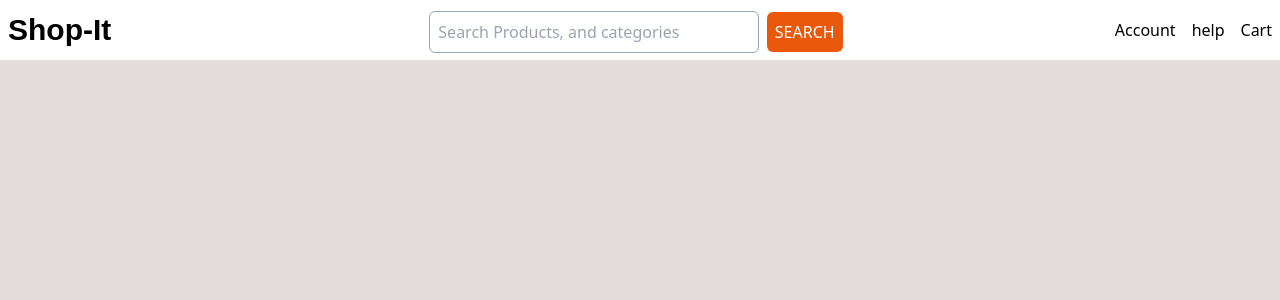
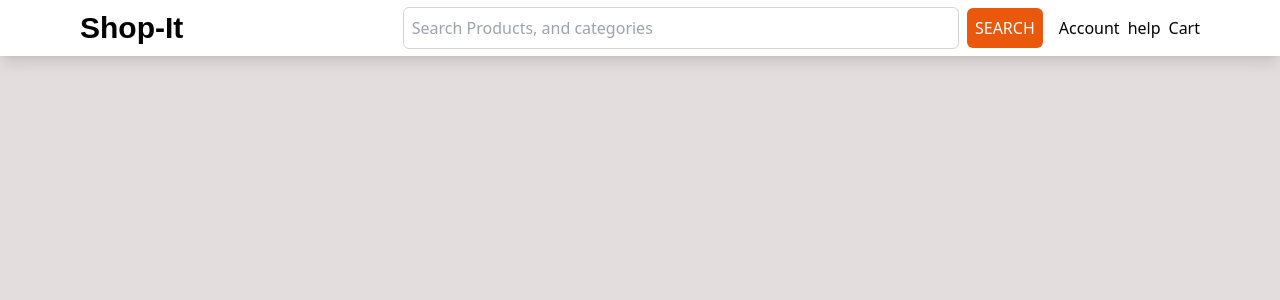
Before and after one commit to Ayothegod/New-shopit, a Next.js app: page / in a window 1280 px wide. Shown: the top 300 px of the page. Built offline with nearby package versions, Linux system fonts and the light colour scheme.

Commit message:
remove all grid trash and limit width

```diff
--- a/components/Header.jsx
+++ b/components/Header.jsx
@@ -5,37 +5,42 @@
 // import KeyboardArrowDownIcon from '@mui/icons-material/KeyboardArrowDown';
 
 const Header = () => {
+  return (
+    <div className="bg-white shadow-lg sticky top-0  ">
+      <div className="flex justify-between py-2 px-4 items-center max-w-[72rem] m-auto">
+        <div className="md:flex items-center ">
+          <p className="text-lg md:text-3xl  font-ptsans font-bold ">
+            Shop-It
+          </p>
+        </div>
 
-  return (
-    <div className="bg-white">
-      <div className='grid grid-cols-2 grid-rows-2 md:grid-cols-3 md:grid-rows-1 p-2 items-center'>
-        <div className='flex items-center '>
-          {/* <MenuIcon className='font-black text-2xl md:hidden'/> */}
-          <p className='text-2xl md:text-3xl  font-ptsans font-bold '>Shop-It</p>
-        </div>
-        <div className='col-span-3 md:col-span-1 flex mr-2 items-center h-10 gap-2 mt-1'>
-          <input type="text" placeholder='Search Products, and categories' className='border border-slate-400 rounded-md p-1 sm:p-2 w-full ' />
-          <button className='hidden sm:block bg-orange-600 text-white font-medium uppercase rounded-md p-2' >Search</button>
-        </div>
-        {/* className='bg-orange-600 text-white font-medium uppercase rounded-md ' */}
-        <div className='col-start-2 col-end-3 row-start-1 row-end-1 md:col-start-3 flex justify-end gap-4 items-center'>
-          <div className='flex ml-8 items-center gap-1 '>
-            {/* <PersonIcon className=''/> */}
-            <p className='hidden md:flex'>Account
-            {/* <KeyboardArrowDownIcon/> */}
-             </p>
+        <div className="flex items-center justify-between gap-4 flex-row-reverse">
+          <div className=" flex justify-between gap-2 items-center">
+            <div className="flex  items-center gap-1 ">
+              <p className="hidden md:flex">
+                Account
+              </p>
+            </div>
+            <div className="md:flex  md:items-center gap-1  hidden ">
+              <p className="hidden md:flex">
+                help
+              </p>
+            </div>
+            <div className="flex  ">
+              <p className="hidden md:flex">
+                Cart
+              </p>
+            </div>
           </div>
-          <div className='md:flex  md:items-center gap-1  hidden '>
-            {/* <HelpIcon className=''/> */}
-            <p className='hidden md:flex'>help
-            {/* <KeyboardArrowDownIcon/> */}
-             </p>
-          </div>
-          <div className='flex  '>
-            {/* <ShoppingCartIcon className=''/> */}
-            <p className='hidden md:flex'>Cart
-            {/* <KeyboardArrowDownIcon/>  */}
-            </p>
+          <div className="w-full md:w-[40rem] flex items-center h-10 gap-2">
+            <input
+              type="text"
+              placeholder="Search Products, and categories"
+              className="border border-neutral-300 rounded-md p-1 sm:p-2 w-full "
+            />
+            <button className="hidden sm:block bg-orange-600 text-white font-medium uppercase rounded-md p-2">
+              Search
+            </button>
           </div>
         </div>
       </div>
@@ -43,4 +48,14 @@ const Header = () => {
   );
 };
 
+{/* <PersonIcon className=''/> */}
+{/* <KeyboardArrowDownIcon/> */}
+{/* <HelpIcon className=''/> */}
+{/* <KeyboardArrowDownIcon/> */}
+{/* <ShoppingCartIcon className=''/> */}
+{/* <KeyboardArrowDownIcon/>  */}
+
+//           {/* <MenuIcon className='font-black text-2xl md:hidden'/> */}
+
+
 export default Header;
```
